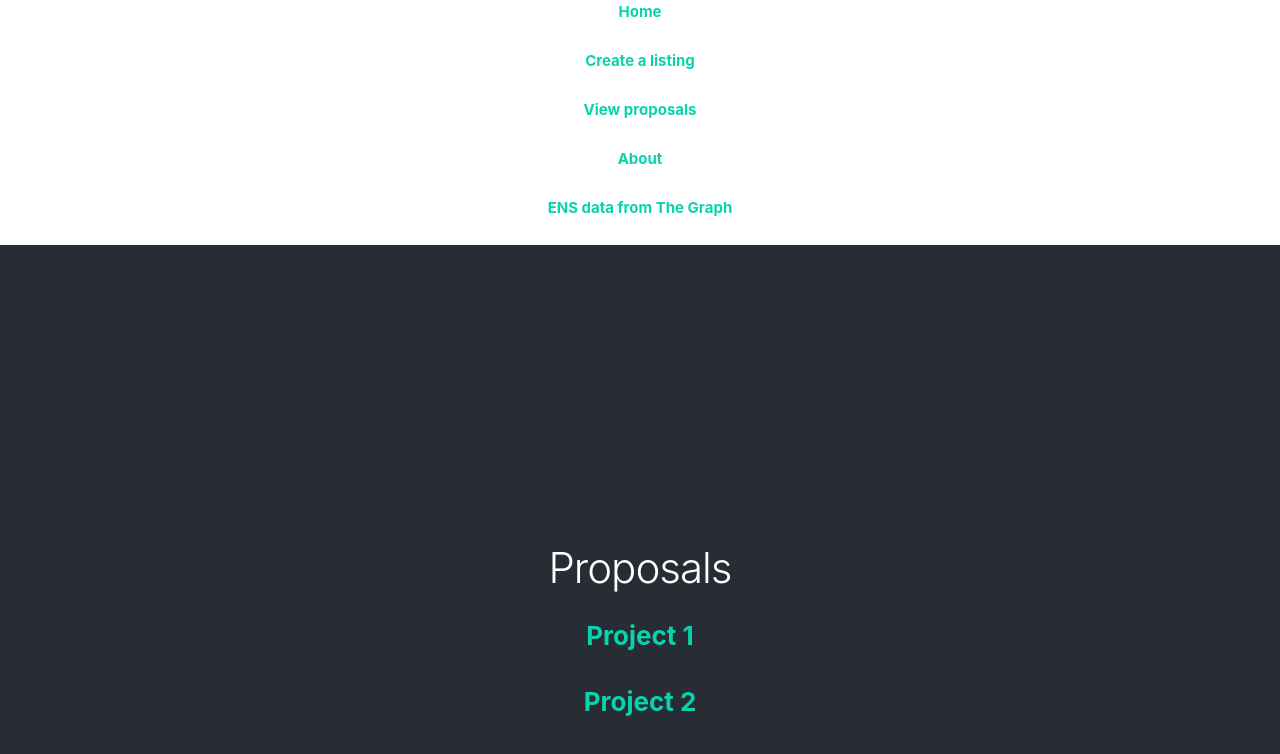
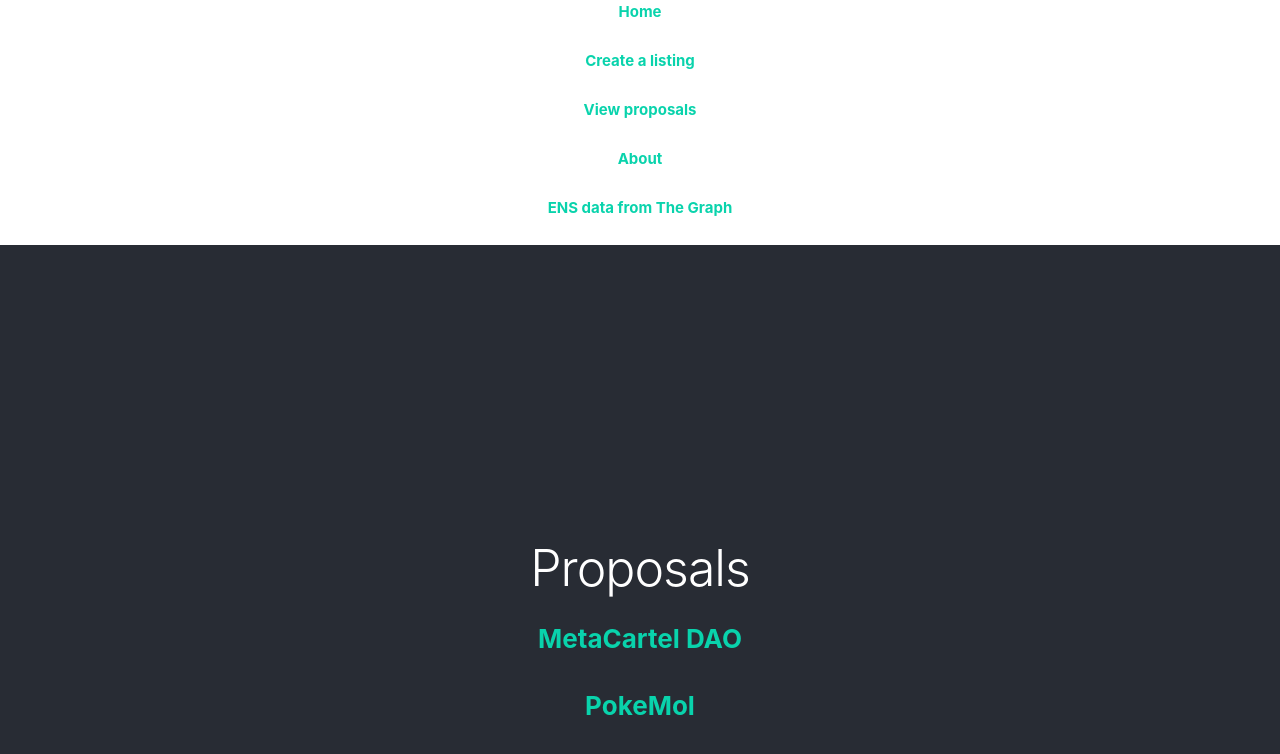
Before and after one commit to metacartel/everest-web-app, a React (Create React App) app: page /proposals in a window 1280 px wide. Shown: the top 754 px of the page. Built offline with nearby package versions, Linux system fonts and the light colour scheme.

Commit message:
Listing proposals and other project types

```diff
--- a/src/constants/projects.tsx
+++ b/src/constants/projects.tsx
@@ -90,3 +90,58 @@
     description: ""
   }
 ];
+
+export const proposals = [
+  {
+    name: "MetaCartel DAO",
+    type: "DAO",
+    tagline: "we like dapps",
+    website: "https://www.metacartel.org/",
+    twitter: "meta_cartel",
+    description: "we like dapps"
+  },
+  {
+    name: "PokeMol",
+    type: "DAO",
+    tagline: "pocket moloch",
+    website: "",
+    twitter: "PocketMoloch",
+    description:
+      "Open Source Mobile-first @MolochDAO frontend with @abridged_io contract wallets ftw. By @odyssyautomaton"
+  }
+];
+
+export const infrastructure = [
+  {
+    name: "The Graph",
+    type: "indexing",
+    tagline: "A query protocol for blockchains",
+    website: "https://thegraph.com/",
+    twitter: "graphprotocol",
+    description: "A query protocol for blockchains"
+  }
+];
+
+export const content = [
+  {
+    name: "EthHub",
+    type: "information",
+    tagline: "EthHub provides research and resources to learn about Ethereum",
+    website: "https://ethhub.io/",
+    twitter: "ethhub_io",
+    description:
+      "EthHub provides research and resources to learn about Ethereum"
+  }
+];
+
+export const services = [
+  {
+    name: "OpenZeppelin",
+    type: "audits",
+    tagline: "Security audits for distributed systems",
+    website: "https://openzeppelin.com/security-audits/",
+    twitter: "openzeppelin",
+    description:
+      "OpenZeppelin verifies that your distributed systems work as intended by performing an audit. Our engineers fully review your system’s architecture and codebase, and then write a thorough report that includes actionable feedback for every issue found. "
+  }
+];
--- a/src/pages/About.tsx
+++ b/src/pages/About.tsx
@@ -5,7 +5,7 @@
   name: "Everest",
   description:
     "universally shared ‘yellowpages’ registry for eth community. we use fancy tech like TCRs and bonding curves. we’re hiring. dm @EverestProject. we probably won’t respond. if we collaborate, we can line up all our ducks in a row.",
-  twitter: "",
+  twitter: "EverestProject",
   website: "",
   tagline: "",
   type: ""
--- a/src/pages/Content.tsx
+++ b/src/pages/Content.tsx
@@ -1,6 +1,6 @@
 import React from "react";
 import StyledLink from "../components/presentational/StyledLink";
-import { contentTypes } from "../constants/projects";
+import { contentTypes, content } from "../constants/projects";
 
 // TODO: Generalize this component to work for services, infrastructure, and content too, and just pass a type prop in
 
@@ -8,7 +8,14 @@
   return (
     <div>
       <h2>Content</h2>
-
+      {content.map(({ name }, index) => {
+        return (
+          <p key={index}>
+            <StyledLink to={`/content/${index}`} label={name} />
+          </p>
+        );
+      })}
+      <h3>Filters</h3>
       {/* TODO: Maybe DRY this up with the mapping from the home page */}
       {contentTypes.map((name, index) => {
         const filter = name.toLowerCase();
--- a/src/pages/Infrastructure.tsx
+++ b/src/pages/Infrastructure.tsx
@@ -1,6 +1,6 @@
 import React from "react";
 import StyledLink from "../components/presentational/StyledLink";
-import { infrastructureTypes } from "../constants/projects";
+import { infrastructureTypes, infrastructure } from "../constants/projects";
 
 // TODO: Generalize this component to work for services, infrastructure, and content too, and just pass a type prop in
 
@@ -8,7 +8,14 @@
   return (
     <div>
       <h2>Infrastructure</h2>
-
+      {infrastructure.map(({ name }, index) => {
+        return (
+          <p key={index}>
+            <StyledLink to={`/infrastructure/${index}`} label={name} />
+          </p>
+        );
+      })}
+      <h3>Filters</h3>
       {/* TODO: Maybe DRY this up with the mapping from the home page */}
       {infrastructureTypes.map((name, index) => {
         const filter = name.toLowerCase();
--- a/src/pages/Proposal.tsx
+++ b/src/pages/Proposal.tsx
@@ -1,7 +1,25 @@
 import React from "react";
 import { useParams } from "react-router-dom";
 
+import Project from "../components/presentational/Project";
+import { proposals } from "../constants/projects";
+
 export default function Proposal() {
-  let { slug } = useParams();
-  return <div>Now showing proposal {slug}</div>;
+  const { slug } = useParams();
+  console.log({ slug });
+  const indexString = slug ? slug : "0";
+  const arrayIndex = parseInt(indexString);
+  console.log({ arrayIndex });
+  const proposal = proposals[arrayIndex];
+  console.log(proposal);
+  return (
+    <Project
+      name={proposal.name}
+      tagline={proposal.tagline}
+      website={proposal.website}
+      twitter={proposal.twitter}
+      description={proposal.description}
+      type={proposal.type}
+    />
+  );
 }
--- a/src/pages/Proposals.tsx
+++ b/src/pages/Proposals.tsx
@@ -1,17 +1,18 @@
 import React from "react";
 import StyledLink from "../components/presentational/StyledLink";
+import { proposals } from "../constants/projects";
 
 export default function Proposals({ match }: any) {
   return (
     <div>
-      <h2>Proposals</h2>
-
-      <p>
-        <StyledLink to={`${match.url}/1`} label={"Project 1"} />
-      </p>
-      <p>
-        <StyledLink to={`${match.url}/2`} label={"Project 2"} />
-      </p>
+      <h1>Proposals</h1>
+      {proposals.map(({ name }, index) => {
+        return (
+          <p key={index}>
+            <StyledLink to={`/proposals/${index}`} label={name} />
+          </p>
+        );
+      })}
     </div>
   );
 }
--- a/src/pages/Services.tsx
+++ b/src/pages/Services.tsx
@@ -1,6 +1,6 @@
 import React from "react";
 import StyledLink from "../components/presentational/StyledLink";
-import { serviceTypes } from "../constants/projects";
+import { serviceTypes, services } from "../constants/projects";
 
 // TODO: Generalize this component to work for services, infrastructure, and content too, and just pass a type prop in
 
@@ -8,7 +8,14 @@
   return (
     <div>
       <h2>Services</h2>
-
+      {services.map(({ name }, index) => {
+        return (
+          <p key={index}>
+            <StyledLink to={`/services/${index}`} label={name} />
+          </p>
+        );
+      })}
+      <h3>Filters</h3>
       {/* TODO: Maybe DRY this up with the mapping from the home page */}
       {serviceTypes.map((name, index) => {
         const filter = name.toLowerCase();
```
